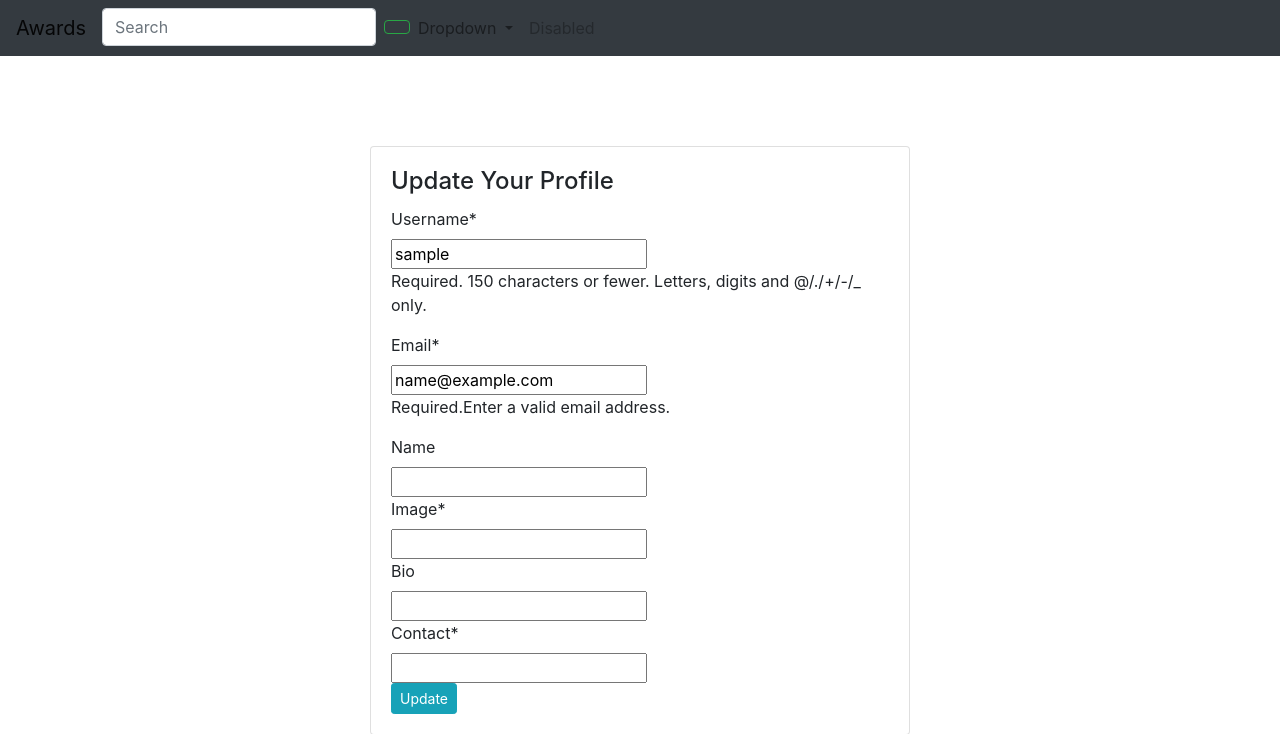
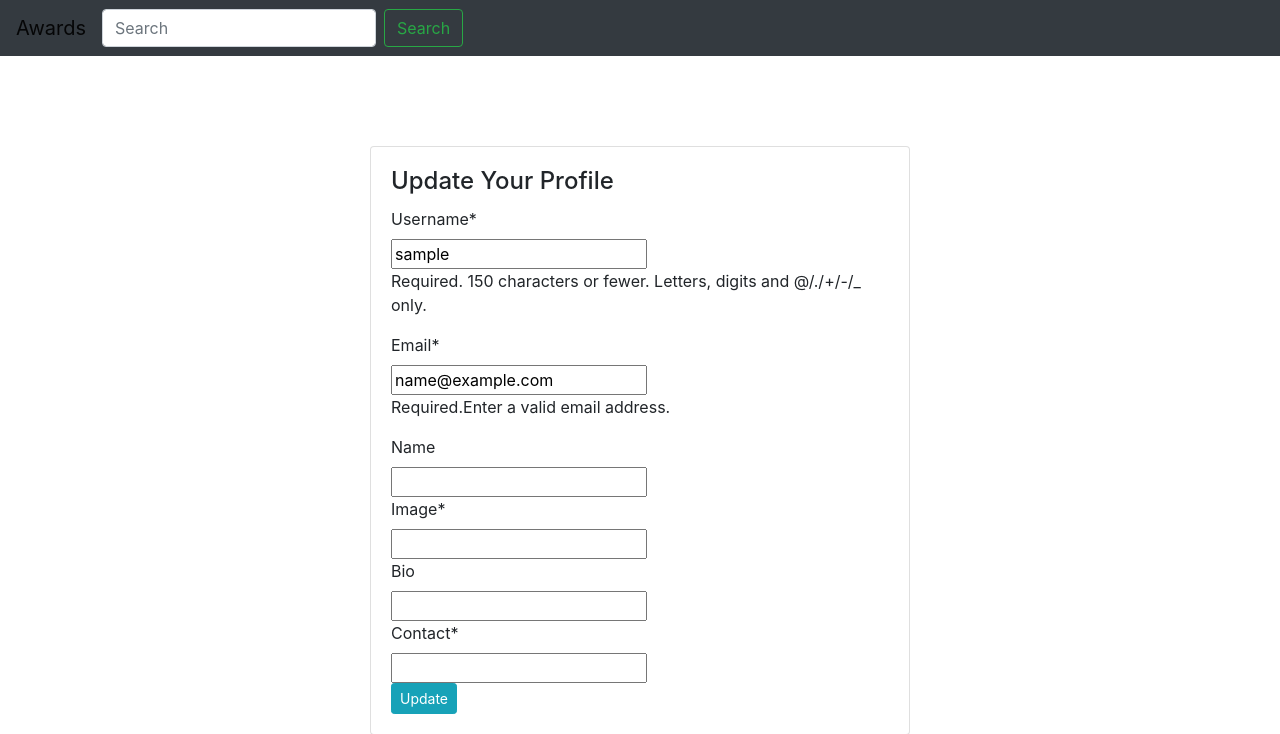
Before and after one commit to joankirui/Awards, a Django app: page /update/ in a window 1280 px wide. Shown: the top 734 px of the page. Run offline with Django 3.2, Linux system fonts and the light colour scheme; the visitor is signed in with stand-in values (Sample User, id 1); some libraries are stand-ins or nearby versions.

Commit message:
made the search functionality work

```diff
--- a/awardsapp/models.py
+++ b/awardsapp/models.py
@@ -46,8 +46,8 @@ class Post(models.Model):
         self.save()
 
     @classmethod
-    def search_project(cls,search_term):
-        return cls.objects.filter(title_icontains=search_term)
+    def search_by_title(cls,search_term):
+        return cls.objects.filter(title__icontains=search_term)
 
     @classmethod
     def all_posts(cls):
--- a/awardsapp/templates/index.html
+++ b/awardsapp/templates/index.html
@@ -9,9 +9,9 @@
     {% for post in posts %}
 
     <div class="card" style="width: 18rem;">
-        <img class="card-img-top" src="" alt="Card image cap">
+        <img class="card-img-top" src="{{ post.photo.url}}" alt="{{photo.title}}">
         <div class="card-body">
-        <p class="card-text">This an amazing site{{post.title}}</p>
+        <p class="card-text">{{post.title}}</p>
     </div>
 </div>
     {% endfor %}
--- a/awardsapp/templates/navbar.html
+++ b/awardsapp/templates/navbar.html
@@ -7,25 +7,12 @@
     <div class="collapse navbar-collapse" id="navbarSupportedContent">
       <ul class="navbar-nav mr-auto">
         <li class="nav-item active">
-            <form class="form-inline my-2 my-lg-0" action="">
-                <input class="form-control mr-sm-2" type="search" placeholder="Search" aria-label="Search" name="">
-                <button class="btn btn-outline-success my-2 my-sm-0" type="submit"><i class="glyphicon glyphicon-search"></i></button>
+            <form class="form-inline my-2 my-lg-0" role="search" action="{% url 'search_project' %}">
+                <input class="form-control mr-sm-2" type="search" placeholder="Search" aria-label="Search" name="title">
+                <button class="btn btn-outline-success my-2 my-sm-0" type="submit"><i class="glyphicon glyphicon-search"></i>Search</button>
             </form>
         </li>
-        <li class="nav-item dropdown">
-          <a class="nav-link dropdown-toggle" href="#" id="navbarDropdown" role="button" data-toggle="dropdown" aria-haspopup="true" aria-expanded="false">
-            Dropdown
-          </a>
-          <div class="dropdown-menu" aria-labelledby="navbarDropdown">
-            <a class="dropdown-item" href="#">Action</a>
-            <a class="dropdown-item" href="#">Another action</a>
-            <div class="dropdown-divider"></div>
-            <a class="dropdown-item" href="#">Something else here</a>
-          </div>
-        </li>
-        <li class="nav-item">
-          <a class="nav-link disabled" href="#">Disabled</a>
-        </li>
       </ul>
+
     </div>
 </nav>
--- a/awardsapp/urls.py
+++ b/awardsapp/urls.py
@@ -13,7 +13,8 @@ urlpatterns=[
     path('update/',views.edit_profile, name='edit'),
     path('api/profile',views.ProfileViews.as_view(),name='profileapi'),
     path('api/posts', views.PostViews.as_view(),name='postsapi'),
-    path('postprojo/', views.post_project,name='project')
+    path('postprojo/', views.post_project,name='project'),
+    path('search',views.search_project,name='search_project')
 
 ]
 if settings.DEBUG:
--- a/awardsapp/views.py
+++ b/awardsapp/views.py
@@ -4,9 +4,9 @@ from django.contrib import messages
 
 from awardsapp.models import Post
 from .serializers import PostSerializer, ProfileSerializer
-from .forms import UpdateUserForm,UpdateProfileForm,RegisterForm,PostForm
+from .forms import UpdateUserForm,UpdateProfileForm,RegisterForm,PostForm,RatingsForm
 from rest_framework.generics import ( ListAPIView)
-from .models import Profile,Post
+from .models import Profile,Post,Rating
 import random
 
 
```
